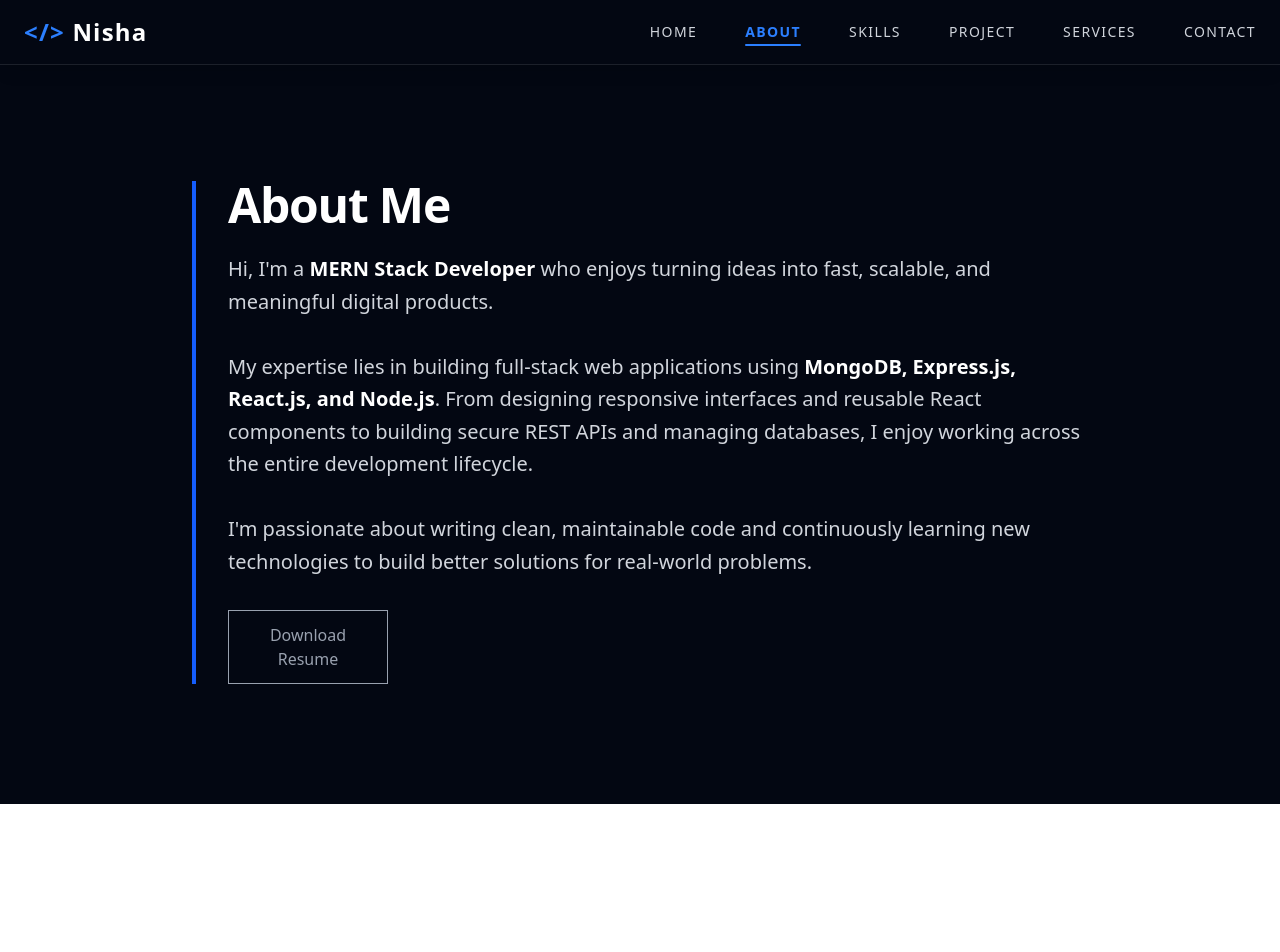
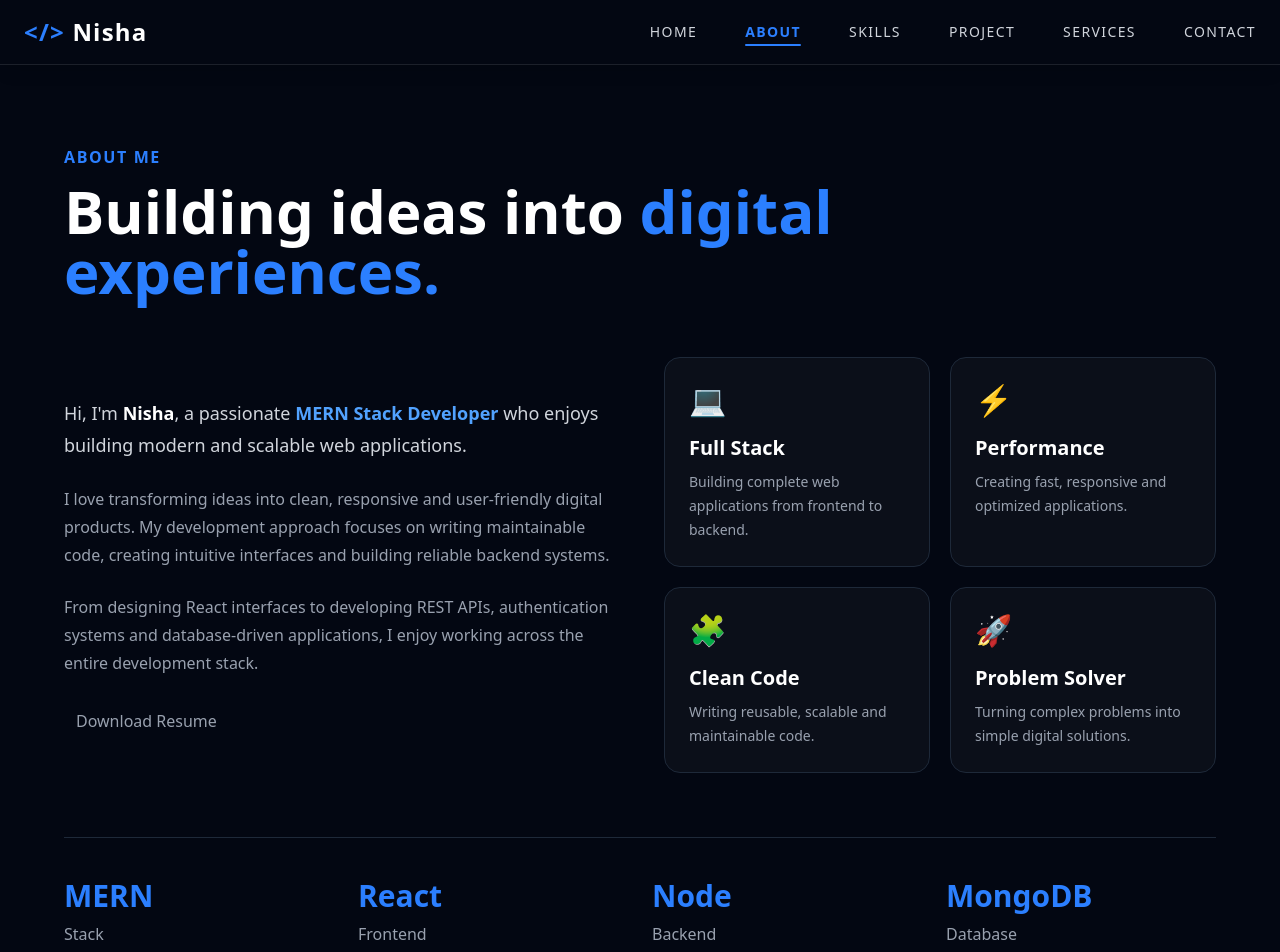
Before and after one commit to Lets-nisha/portfolio-com-n95, a React (Vite) app: page /about in a window 1280 px wide. Shown: the top 952 px of the page. Before the commit the page ends 804 px from the top, so only its background shows below. Built offline with nearby package versions, Linux system fonts and the light colour scheme.

Commit message:
change ui

```diff
--- a/src/pages/About.jsx
+++ b/src/pages/About.jsx
@@ -1,36 +1,186 @@
-import React from 'react';
-import Button from '../components/Button';
+import React from "react";
+import Button from "../components/Button";
 
 const About = () => {
   return (
-    <section className="py-20 px-6 md:px-20 bgColor text-white">
-      <div className="max-w-4xl  mx-auto border-l-4 mt-9 mb-10 border-blue-600 pl-8">
-        <h2 className="text-4xl md:text-5xl font-extrabold mb-6 tracking-tight">
-          About Me
-        </h2>
+    <section className="min-h-screen bgColor text-white px-6 md:px-16 py-20">
 
-     <p className="text-lg md:text-xl text-gray-300 leading-relaxed mb-8">
-  Hi, I'm a <strong className="text-white">MERN Stack Developer</strong> who
-  enjoys turning ideas into fast, scalable, and meaningful digital products.
+      <div className="max-w-6xl mx-auto">
 
-  <br /><br />
+        {/* Heading */}
+        <div className="mb-14">
+          <p className="text-blue-500 font-semibold tracking-widest uppercase mb-3">
+            About Me
+          </p>
 
-  My expertise lies in building full-stack web applications using
-  <strong className="text-white"> MongoDB, Express.js, React.js, and Node.js</strong>.
-  From designing responsive interfaces and reusable React components to building
-  secure REST APIs and managing databases, I enjoy working across the entire
-  development lifecycle.
+          <h2 className="text-4xl md:text-6xl font-bold">
+            Building ideas into{" "}
+            <span className="text-blue-500">
+              digital experiences.
+            </span>
+          </h2>
+        </div>
 
-  <br /><br />
 
-  I'm passionate about writing clean, maintainable code and continuously
-  learning new technologies to build better solutions for real-world problems.
-</p>
+        {/* Main Content */}
+        <div className="grid md:grid-cols-2 gap-12 items-center">
 
-        <div className=" border border-gray-400 w-40   flex items-center gap-4">
-          <Button text="Download Resume" />
+          {/* Left Side */}
+          <div>
+
+            <p className="text-gray-300 text-lg leading-8 mb-6">
+              Hi, I'm{" "}
+              <span className="text-white font-semibold">
+                Nisha
+              </span>
+              , a passionate{" "}
+              <span className="text-blue-400 font-semibold">
+                MERN Stack Developer
+              </span>
+              {" "}who enjoys building modern and scalable web applications.
+            </p>
+
+            <p className="text-gray-400 leading-7 mb-6">
+              I love transforming ideas into clean, responsive and
+              user-friendly digital products. My development approach focuses
+              on writing maintainable code, creating intuitive interfaces and
+              building reliable backend systems.
+            </p>
+
+            <p className="text-gray-400 leading-7 mb-8">
+              From designing React interfaces to developing REST APIs,
+              authentication systems and database-driven applications, I enjoy
+              working across the entire development stack.
+            </p>
+
+            {/* Button */}
+            <Button text="Download Resume" download={true} />
+
+          </div>
+
+
+          {/* Right Side */}
+          <div className="grid grid-cols-2 gap-5">
+
+            {/* Card 1 */}
+            <div className="group border border-gray-800 rounded-2xl p-6 bg-white/[0.03] hover:border-blue-500 hover:-translate-y-1 transition duration-300">
+
+              <div className="text-3xl mb-4">
+                💻
+              </div>
+
+              <h3 className="text-xl font-semibold mb-2">
+                Full Stack
+              </h3>
+
+              <p className="text-gray-400 text-sm leading-6">
+                Building complete web applications from frontend to backend.
+              </p>
+
+            </div>
+
+
+            {/* Card 2 */}
+            <div className="group border border-gray-800 rounded-2xl p-6 bg-white/[0.03] hover:border-blue-500 hover:-translate-y-1 transition duration-300">
+
+              <div className="text-3xl mb-4">
+                ⚡
+              </div>
+
+              <h3 className="text-xl font-semibold mb-2">
+                Performance
+              </h3>
+
+              <p className="text-gray-400 text-sm leading-6">
+                Creating fast, responsive and optimized applications.
+              </p>
+
+            </div>
+
+
+            {/* Card 3 */}
+            <div className="group border border-gray-800 rounded-2xl p-6 bg-white/[0.03] hover:border-blue-500 hover:-translate-y-1 transition duration-300">
+
+              <div className="text-3xl mb-4">
+                🧩
+              </div>
+
+              <h3 className="text-xl font-semibold mb-2">
+                Clean Code
+              </h3>
+
+              <p className="text-gray-400 text-sm leading-6">
+                Writing reusable, scalable and maintainable code.
+              </p>
+
+            </div>
+
+
+            {/* Card 4 */}
+            <div className="group border border-gray-800 rounded-2xl p-6 bg-white/[0.03] hover:border-blue-500 hover:-translate-y-1 transition duration-300">
+
+              <div className="text-3xl mb-4">
+                🚀
+              </div>
+
+              <h3 className="text-xl font-semibold mb-2">
+                Problem Solver
+              </h3>
+
+              <p className="text-gray-400 text-sm leading-6">
+                Turning complex problems into simple digital solutions.
+              </p>
+
+            </div>
+
+          </div>
+
         </div>
+
+
+        {/* Bottom Stats */}
+        <div className="grid grid-cols-2 md:grid-cols-4 gap-6 mt-16 pt-10 border-t border-gray-800">
+
+          <div>
+            <h3 className="text-3xl font-bold text-blue-500">
+              MERN
+            </h3>
+            <p className="text-gray-400 mt-2">
+              Stack
+            </p>
+          </div>
+
+          <div>
+            <h3 className="text-3xl font-bold text-blue-500">
+              React
+            </h3>
+            <p className="text-gray-400 mt-2">
+              Frontend
+            </p>
+          </div>
+
+          <div>
+            <h3 className="text-3xl font-bold text-blue-500">
+              Node
+            </h3>
+            <p className="text-gray-400 mt-2">
+              Backend
+            </p>
+          </div>
+
+          <div>
+            <h3 className="text-3xl font-bold text-blue-500">
+              MongoDB
+            </h3>
+            <p className="text-gray-400 mt-2">
+              Database
+            </p>
+          </div>
+
+        </div>
+
       </div>
+
     </section>
   );
 };
```
